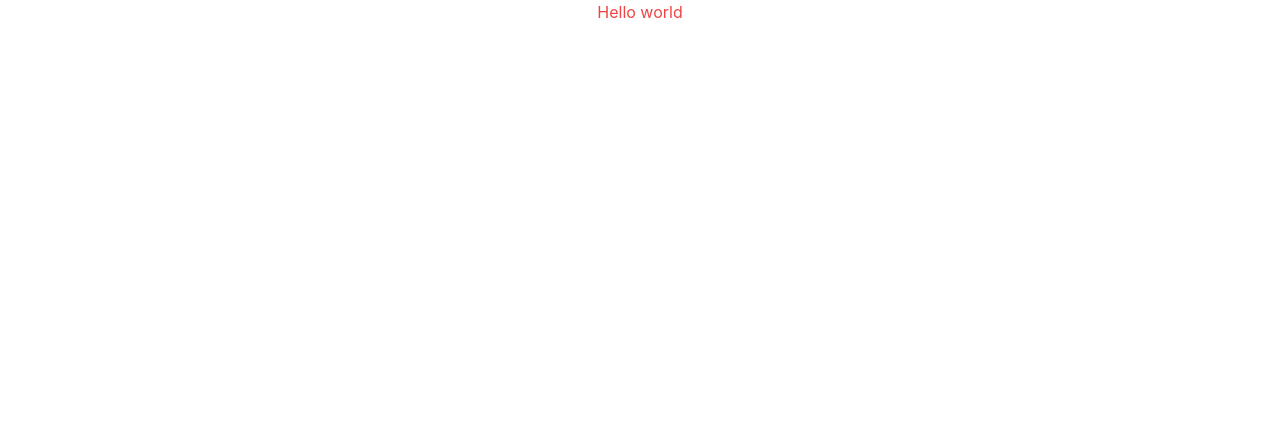
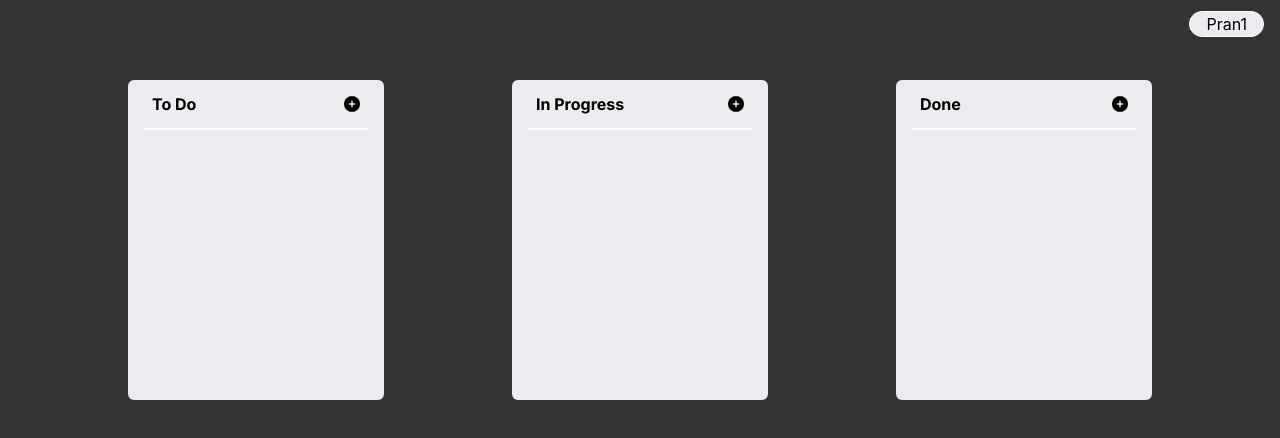
Before and after one commit to pran01/ReactTS-Kanban, a React (Create React App) app: page / in a window 1280 px wide. Shown: the top 438 px of the page. Built offline with nearby package versions, Linux system fonts and the light colour scheme.

Commit message:
completed board layout and userinfo

```diff
--- a/public/index.html
+++ b/public/index.html
@@ -1,14 +1,12 @@
 <!DOCTYPE html>
 <html lang="en">
+
   <head>
     <meta charset="utf-8" />
     <link rel="icon" href="%PUBLIC_URL%/favicon.ico" />
     <meta name="viewport" content="width=device-width, initial-scale=1" />
     <meta name="theme-color" content="#000000" />
-    <meta
-      name="description"
-      content="Web site created using create-react-app"
-    />
+    <meta name="description" content="Web site created using create-react-app" />
     <link rel="apple-touch-icon" href="%PUBLIC_URL%/logo192.png" />
     <!--
       manifest.json provides metadata used when your web app is installed on a
@@ -25,7 +23,13 @@
       Learn how to configure a non-root public URL by running `npm run build`.
     -->
     <title>React App</title>
+    <link rel="preconnect" href="https://fonts.googleapis.com">
+    <link rel="preconnect" href="https://fonts.gstatic.com" crossorigin>
+    <link href="https://fonts.googleapis.com/css2?family=Inter:wght@300;400;500;600;700;800;900&display=swap"
+      rel="stylesheet">
+    <script src="https://kit.fontawesome.com/bf18287d69.js" crossorigin="anonymous"></script>
   </head>
+
   <body>
     <noscript>You need to enable JavaScript to run this app.</noscript>
     <div id="root"></div>
@@ -40,4 +44,5 @@
       To create a production bundle, use `npm run build` or `yarn build`.
     -->
   </body>
+
 </html>
--- a/src/App.tsx
+++ b/src/App.tsx
@@ -1,11 +1,9 @@
-import React from 'react';
-import logo from './logo.svg';
-import './App.css';
+import Board from "./components/Board";
 
 function App() {
   return (
     <div className="App">
-      <h1 className='text-red-500'> Hello world</h1>
+      <Board />
     </div>
   );
 }
--- /dev/null
+++ b/src/components/Board.tsx
@@ -0,0 +1,17 @@
+import React from "react";
+import Columns from "./Column";
+import UserInfo from "./UserInfo";
+const Board = () => {
+  return (
+    <div className="w-screen h-screen bg-bgclr-dark flex flex-col">
+      {/*board container*/}
+      <UserInfo username="Pran1" />
+      <div className="w-full flex justify-evenly">
+        <Columns status="To Do" />
+        <Columns status="In Progress" />
+        <Columns status="Done" />
+      </div>
+    </div>
+  );
+};
+export default Board;
--- /dev/null
+++ b/src/components/Column.tsx
@@ -0,0 +1,19 @@
+type columProps = {
+  status: string;
+};
+
+const Columns = ({ status }: columProps) => {
+  return (
+    <section className="w-64 h-80 bg-fgclr-light rounded-md mt-8 font-inter font-bold px-4">
+      <header className="w-full h-12 flex items-center justify-between px-2">
+        {status}
+        <button>
+          <i className="fa-solid fa-circle-plus"></i>
+        </button>
+      </header>
+      <hr className="w-full border border-white" />
+    </section>
+  );
+};
+
+export default Columns;
--- /dev/null
+++ b/src/components/UserInfo.tsx
@@ -0,0 +1,29 @@
+import { useState } from "react";
+
+type userProp = {
+  username: string;
+};
+
+const UserInfo = ({ username }: userProp) => {
+  const [userMenu, setUserMenu] = useState(false);
+  return (
+    <div className="relative w-full h-12 flex items-center justify-end px-4">
+      <button
+        className="border border-white bg-fgclr-light rounded-full w-max px-4 flex items-center justify-center"
+        onClick={() => setUserMenu(!userMenu)}>
+        {username}
+      </button>
+      {userMenu && (
+        <div className="absolute right-4 top-10 w-max h-max bg-fgclr-light rounded-md p-2 shadow-xl border-2 border-black">
+          <button className="w-full flex justify-center items-center">
+            Log Out
+          </button>
+          <button className="w-full flex justify-center items-center">
+            Change Username
+          </button>
+        </div>
+      )}
+    </div>
+  );
+};
+export default UserInfo;
--- a/tailwind.config.js
+++ b/tailwind.config.js
@@ -2,7 +2,15 @@
 module.exports = {
   content: ["./src/**/*.{js,jsx,ts,tsx}"],
   theme: {
-    extend: {},
+    extend: {
+      colors: {
+        "bgclr-dark": "#333333",
+        "fgclr-light": "#EBECF0",
+      },
+      fontFamily: {
+        inter: "'Inter', sans-serif",
+      },
+    },
   },
   plugins: [],
 };
```
